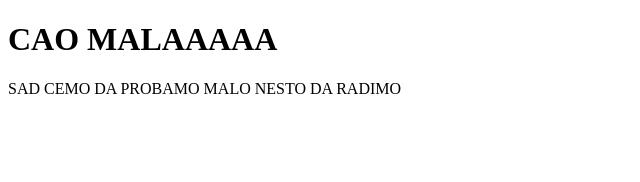
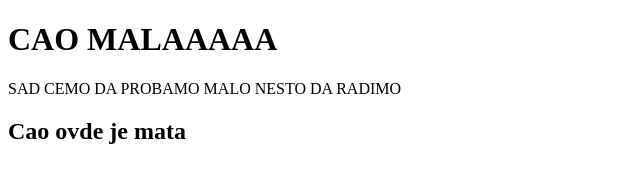
Before and after one commit to princeps1/PROBA, a plain HTML site: page index.html in a window 1280 px wide. Shown: the whole page, without its empty margins (0-640 px from the left). Drawn offline with Linux system fonts and the light colour scheme.

Commit message:
mata dodao na njegovoj grani

```diff
--- a/index.html
+++ b/index.html
@@ -8,5 +8,6 @@
   <body>
     <h1>CAO MALAAAAA</h1>
     <p>SAD CEMO DA PROBAMO MALO NESTO DA RADIMO</p>
+    <h2>Cao ovde je mata</h2>
   </body>
 </html>
```
